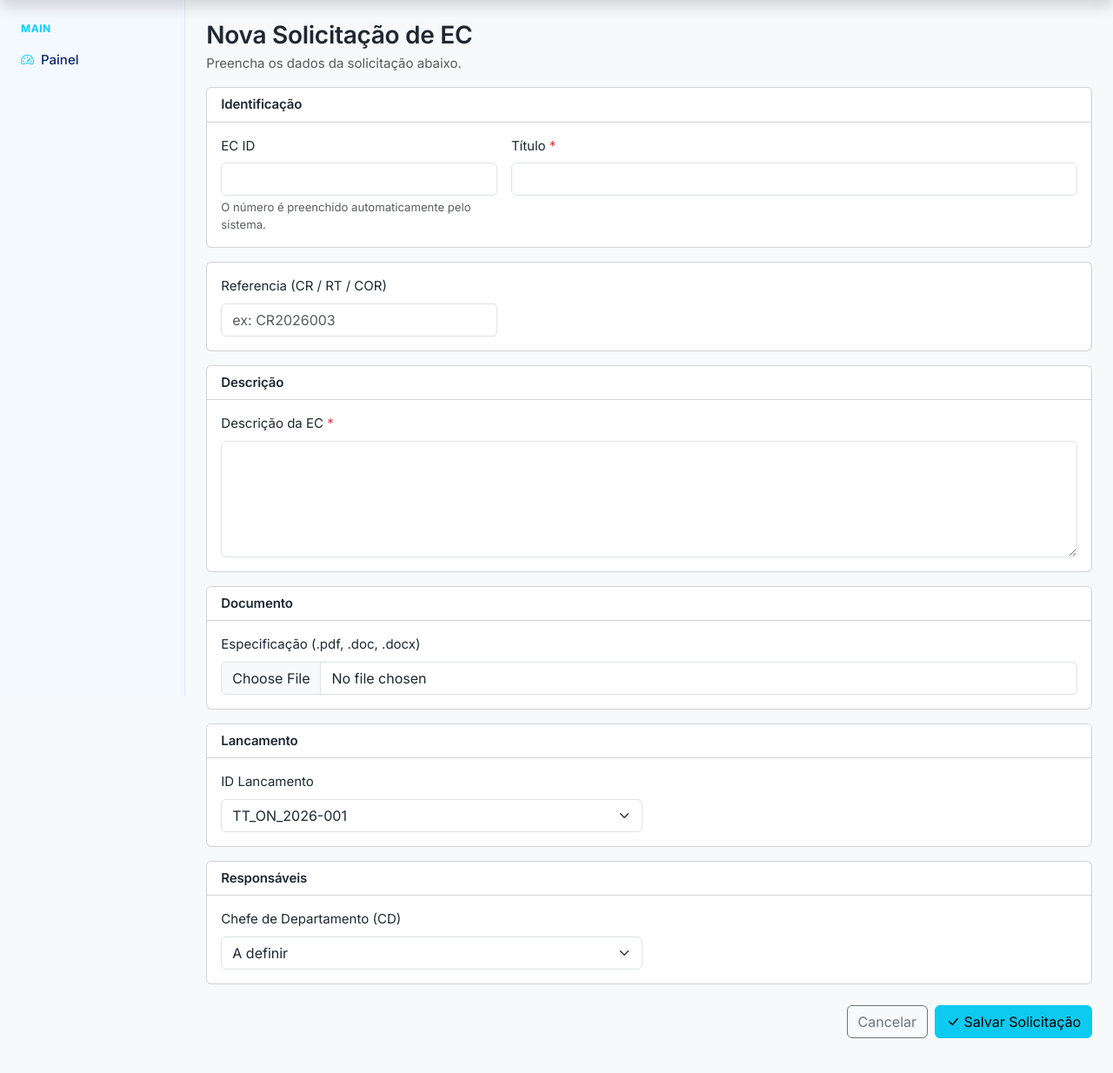
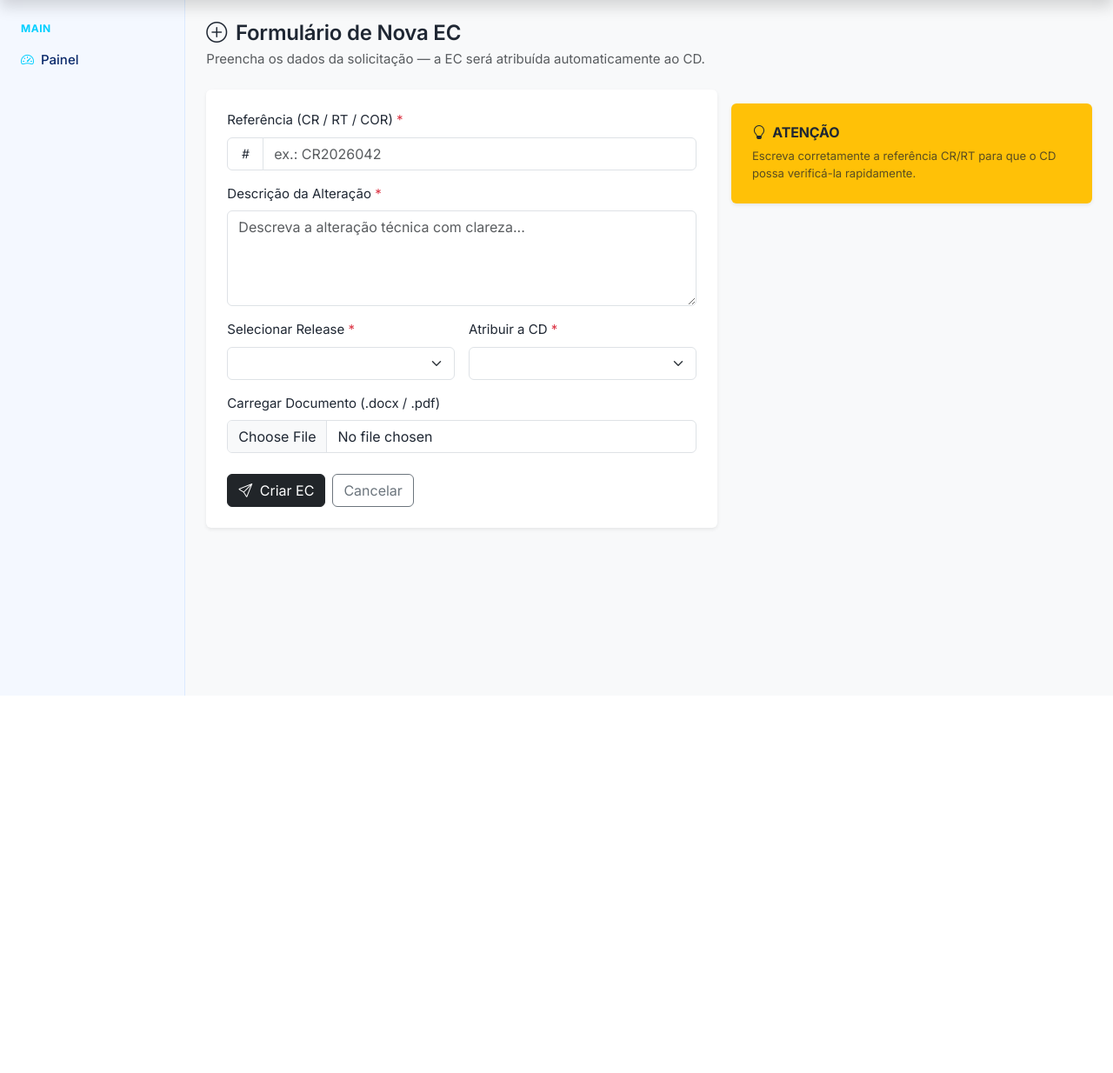
Before and after one commit to Noro18/EC-Backlog, a Django app: page /backlog/new_ec/ in a window 1280 px wide. Shown: the part 106-1340 px from the top of the page at 87% size. After the commit the page ends 906 px from the top, so only its background shows below. Run offline with Django 5.2, Linux system fonts and the light colour scheme; some libraries are stand-ins or nearby versions.

Commit message:
redesign: ec form

```diff
--- a/static/css/app.css
+++ b/static/css/app.css
@@ -23,6 +23,39 @@
     --bs-body-font-size: 0.9375rem;
     --bs-body-line-height: 1.5;
     --bs-body-color: #1f2733;
+
+    /* TT brand colors */
+    --tt-blue: #005EFF;
+    --tt-blue-bg: #F0F5FF;
+    --tt-blue-text: #001C4C;
+    --tt-blue-border: #8CB7FF;
+    --tt-cyan: #00CFFF;
+    --tt-dark-grey: #141414;
+
+    /* TT status palette - soft tint, text stays readable */
+    --tt-yellow: #FABD0D;
+    --tt-yellow-bg: #FFFBF0;
+    --tt-yellow-text: #4B3904;
+    --tt-yellow-border: #FDE192;
+
+    --tt-green: #00FFB2;
+    --tt-green-bg: #F0FFFA;
+    --tt-green-text: #004C35;
+    --tt-green-border: #8CFFDC;
+
+    --tt-red: #FF0F1F;
+    --tt-red-bg: #FFF1F2;
+    --tt-red-text: #4C0409;
+    --tt-red-border: #FF939A;
+
+    --tt-cyan-bg: #F0FCFF;
+    --tt-cyan-text: #003E4C;
+    --tt-cyan-border: #8CE9FF;
+
+    --tt-slate: #303030;
+    --tt-slate-bg: #F3F3F3;
+    --tt-slate-text: #0E0E0E;
+    --tt-slate-border: #A2A2A2;
 }
 
 body {
--- a/templates/backlog/ec_form.html
+++ b/templates/backlog/ec_form.html
@@ -1,146 +1,73 @@
 {% extends "base.html" %}
 
-{% block title %}Sistema de Gestão de Backlog EC{% endblock %}
+{% block title %}Nova Solicitação de EC — Sistema de Gestão de Backlog EC{% endblock %}
 
 {% block content %}
-
-<div class="mb-3">
-    <h3 class="mb-1">Nova Solicitação de EC</h3>
-    <p class="text-muted mb-0">Preencha os dados da solicitação abaixo.</p>
+<div class="mb-4">
+  <div>
+    <h4 class="mb-1"><i class="bi bi-plus-circle me-1"></i> Formulário de Nova EC</h4>
+    <p class="text-muted mb-0">Preencha os dados da solicitação — a EC será atribuída automaticamente ao CD.</p>
+  </div>
 </div>
 
-<form action="#" method="post" enctype="multipart/form-data" novalidate>
-    {% csrf_token %}
-
-    <div class="card">
-        <div class="card-header bg-white fw-semibold">Identificação</div>
-        <div class="card-body">
-            <div class="row g-3">
-
-                <div class="col-md-4">
-                    <label for="id_ec_id" class="form-label">EC ID</label>
-                    <input type="text" class="form-control" id="id_ec_id" name="ec_id" readonly>
-                    <div class="form-text">O número é preenchido automaticamente pelo sistema.</div>
-                </div>
-
-                <div class="col-md-8">
-                    <label for="id_title" class="form-label">Título <span class="text-danger">*</span></label>
-                    <input type="text" class="form-control" id="id_title" name="title" required maxlength="200">
-                </div>
-
-            </div>
+<div class="row g-3">
+  <div class="col-lg-7">
+    <div class="card border-0 shadow-sm p-4">
+      <form method="post" enctype="multipart/form-data">
+        {% csrf_token %}
+        <div class="mb-3">
+          <label class="form-label">Referência (CR / RT / COR) <span class="text-danger">*</span></label>
+          <div class="input-group">
+            <span class="input-group-text bg-white"><i class="bi bi-hash"></i></span>
+            <input type="text" name="reference" class="form-control" placeholder="ex.: CR2026042" required>
+          </div>
         </div>
+        <div class="mb-3">
+          <label class="form-label">Descrição da Alteração <span class="text-danger">*</span></label>
+          <textarea name="description" class="form-control" rows="4" placeholder="Descreva a alteração técnica com clareza..." required></textarea>
+        </div>
+        <div class="row g-3">
+          <div class="col-md-6">
+            <label class="form-label">Selecionar Release <span class="text-danger">*</span></label>
+            <select name="release" class="form-select" required>
+              {% for r in releases %}
+                {% if r.is_full %}
+                <option value="{{ r.id }}" disabled>{{ r.release_code }} — Lotado ({{ r.ecs.count }}/{{ r.capacity }})</option>
+                {% else %}
+                <option value="{{ r.id }}">{{ r.release_code }} (aberta — {{ r.ecs.count }}/{{ r.capacity }})</option>
+                {% endif %}
+              {% empty %}
+                <option value="" disabled>Não há releases abertas</option>
+              {% endfor %}
+            </select>
+          </div>
+          <div class="col-md-6">
+            <label class="form-label">Atribuir a CD <span class="text-danger">*</span></label>
+            <select name="responsible_cd" class="form-select" required>
+              {% for r in reviewers %}
+                <option value="{{ r.id }}">{{ r.get_full_name|default:r.username }} ({{ r.username }})</option>
+              {% empty %}
+                <option value="" disabled>Não há CDs disponíveis</option>
+              {% endfor %}
+            </select>
+          </div>
+        </div>
+        <div class="mb-3 mt-3">
+          <label class="form-label">Carregar Documento (.docx / .pdf)</label>
+          <input type="file" name="document" class="form-control" accept=".docx,.pdf">
+        </div>
+        <div class="d-flex gap-2 mt-4">
+          <button type="submit" class="btn btn-dark"><i class="bi bi-send me-1"></i> Criar EC</button>
+          <a href="{% url 'backlog:ec_list' %}" class="btn btn-outline-secondary">Cancelar</a>
+        </div>
+      </form>
     </div>
-
-    <div class="card mt-3">
-        <div class="card-body">
-            <div class="row g-3">
-                <div class="col-md-4">
-                    <label for="reference" class="form-label">Referencia (CR / RT / COR)</label>
-                    <input type="text" class="form-control" id="reference" name="nu_reference"  placeholder="ex: CR2026003">
-                </div>
-            </div>
-        </div>
+  </div>
+  <div class="col-lg-5">
+    <div class="card border-0 shadow-sm p-4 mt-3 bg-warning">
+      <h6 class="fw-bold"><i class="bi bi-lightbulb me-1"></i> ATENÇÃO</h6>
+      <small class="text-muted">Escreva corretamente a referência CR/RT para que o CD possa verificá-la rapidamente.</small>
     </div>
-
-
-    <div class="card mt-3">
-        <div class="card-header bg-white fw-semibold">Descrição</div>
-        <div class="card-body">
-            <label for="id_description" class="form-label">Descrição da EC <span class="text-danger">*</span></label>
-            <textarea class="form-control" id="id_description" name="description" rows="5" required></textarea>
-        </div>
-    </div>
-
-    <div class="card mt-3">
-        <div class="card-header bg-white fw-semibold">Documento</div>
-        <div class="card-body">
-            <label for="id_document" class="form-label">Especificação (.pdf, .doc, .docx)</label>
-            <input type="file" class="form-control" id="id_document" name="document">
-        </div>
-    </div>
-
-        <div class="card mt-3">
-        <div class="card-header bg-white fw-semibold">Lancamento</div>
-        <div class="card-body">
-            <div class="row g-3">
-                <div class="col-md-6">
-                    <label for="id_release" class="form-label">ID Lancamento</label>
-                    <select class="form-select" id="id_release" name="release">
-                        <option value="">TT_ON_2026-001</option>
-                        <option value="">TT_ON_2026-002</option>
-                        <option value="">+ Cria Nova Release</option>
-                    </select>
-                </div>
-
-            </div>
-        </div>
-    </div>
-
-    {% comment %} <div class="card mt-3">
-        <div class="card-header bg-white fw-semibold">Classificação</div>
-        <div class="card-body">
-            <div class="row g-3">
-
-                <div class="col-md-4">
-                    <label for="id_priority" class="form-label">Prioridade</label>
-                    <select class="form-select" id="id_priority" name="priority">
-                        <option value="low">Baixa</option>
-                        <option value="medium" selected>Média</option>
-                        <option value="high">Alta</option>
-                        <option value="critical">Crítica</option>
-                    </select>
-                </div>
-
-                <div class="col-md-4">
-                    <label for="id_impact" class="form-label">Impacto</label>
-                    <select class="form-select" id="id_impact" name="impact">
-                        <option value="low">Baixo</option>
-                        <option value="medium" selected>Médio</option>
-                        <option value="high">Alto</option>
-                    </select>
-                </div>
-
-                <div class="col-md-4">
-                    <label for="id_site" class="form-label">Localização / Site</label>
-                    <input type="text" class="form-control" id="id_site" name="site" maxlength="150">
-                </div>
-
-            </div>
-        </div>
-    </div> {% endcomment %}
-
-    <div class="card mt-3">
-        <div class="card-header bg-white fw-semibold">Responsáveis</div>
-        <div class="card-body">
-            <div class="row g-3">
-
-                {% comment %} <div class="col-md-6">
-                    <label for="id_requester" class="form-label">Solicitante</label>
-                    <select class="form-select" id="id_requester" name="requester">
-                        <option value="">Selecione...</option>
-                    </select>
-                </div> {% endcomment %}
-
-                <div class="col-md-6">
-                    <label for="id_cd" class="form-label">Chefe de Departamento (CD)</label>
-                    <select class="form-select" id="id_cd" name="cd">
-                        <option value="">A definir</option>
-                        <option value="">Estefania Marques</option>
-                    </select>
-                </div>
-
-            </div>
-        </div>
-    </div>
-
-    <div class="d-flex justify-content-end gap-2 mt-4 mb-3">
-        <a href="{% url 'backlog:ec_list' %}" class="btn btn-outline-secondary">Cancelar</a>
-        <button type="submit" class="btn btn-info">
-            <i class="bi bi-check-lg"></i> Salvar Solicitação
-        </button>
-    </div>
-
-</form>
-
+  </div>
+</div>
 {% endblock %}
--- a/templates/components/navbar.html
+++ b/templates/components/navbar.html
@@ -11,7 +11,7 @@
                 <i class="bi bi-person-circle text-white fs-5"></i>
             </a>
             <div class="vr text-white opacity-50"></div>
-            <a href="#" class="text-white text-decoration-none d-flex align-items-center me-" title="Sair / Logout">
+            <a href="{% url "accounts:login"%}" class="text-white text-decoration-none d-flex align-items-center me-" title="Sair / Logout">
                 <i class="bi bi-box-arrow-right fs-5"></i>
             </a>
         </div>
```
Also changed, not shown: other parts of static/css/app.css (+75 -0 lines).
